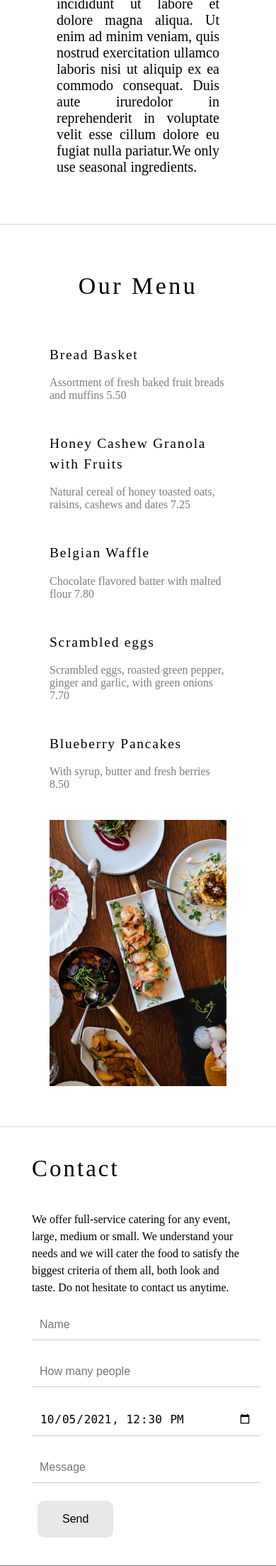
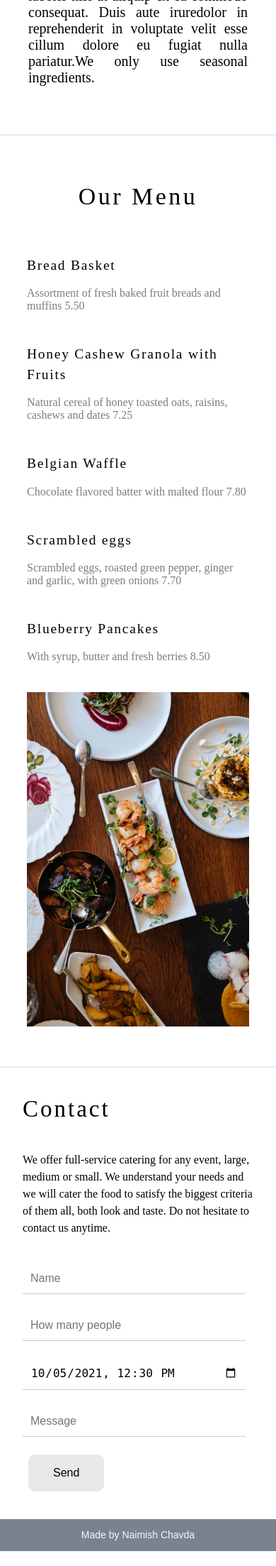
Before and after one commit to Naimish100/Modern-Catering, a Flask app: page / in a window 390 px wide. Shown: the part 1160-3366 px from the top of the page at 71% size. After the commit the page ends 3345 px from the top, so only its background shows below. Run offline with Flask 2, Linux system fonts and the light colour scheme.

Commit message:
Update style.css

```diff
--- a/static/style.css
+++ b/static/style.css
@@ -273,7 +273,7 @@ hr {
   }
 
   #about {
-    margin: 43px 40px;
+    margin: 43px 0;
   }
 
   .about__image {
@@ -295,7 +295,7 @@ hr {
 
   #menu {
     display: block;
-    margin: 22px 70px;
+    margin: 22px 38px;
   }
 
   .menu__items {
@@ -317,7 +317,7 @@ hr {
   }
 
   #contact {
-    margin: 10px 30px;
+    margin: 10px 17px;
     padding: 24px 15px;
   }
 
@@ -327,6 +327,14 @@ hr {
     font-size: 33px;
   }
 
+  .input__info {
+    width: 90%;
+  }
+
+  form {
+    margin-top: 35px;
+  }
+
   .footer {
     height: 35px;
     font-size: 14px;
```
